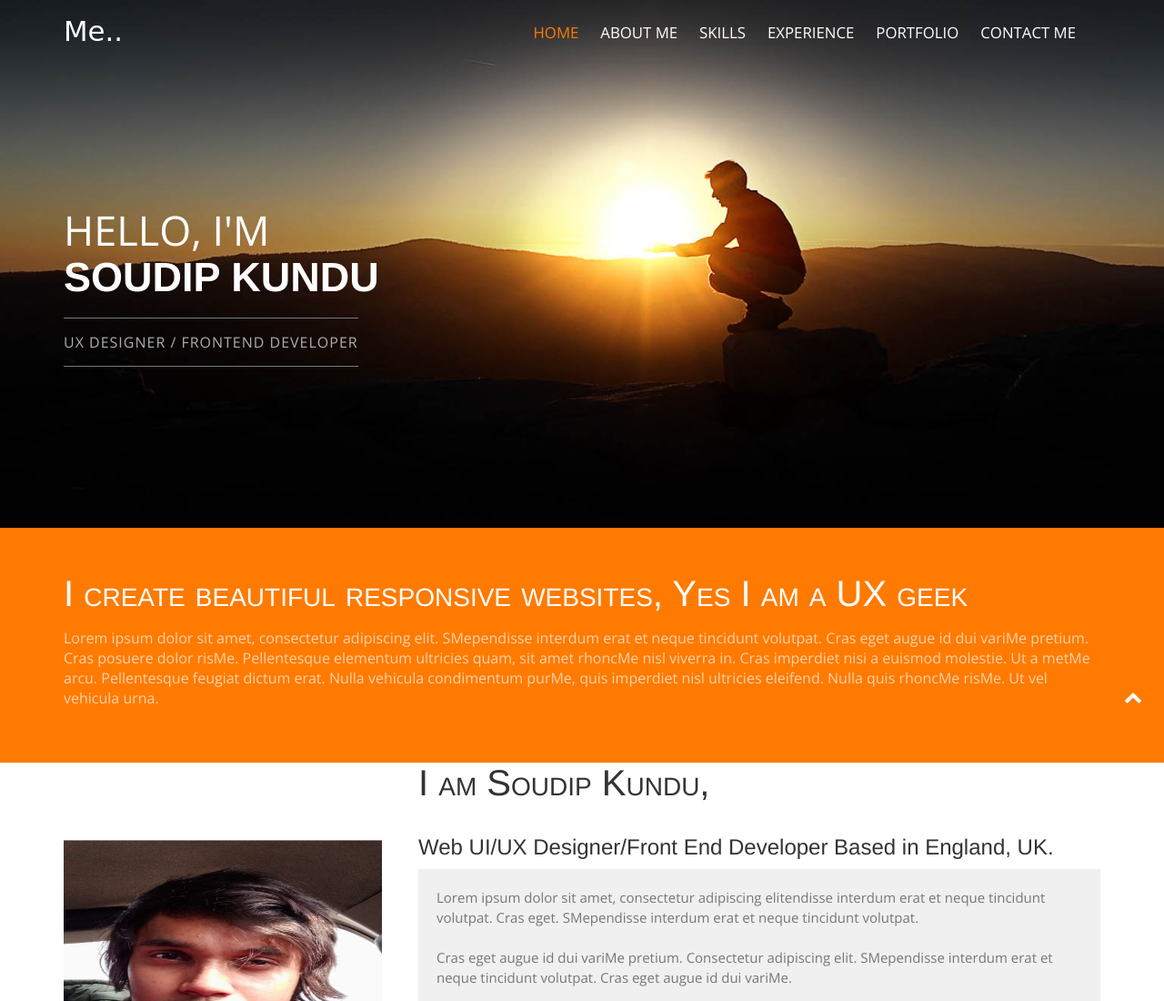
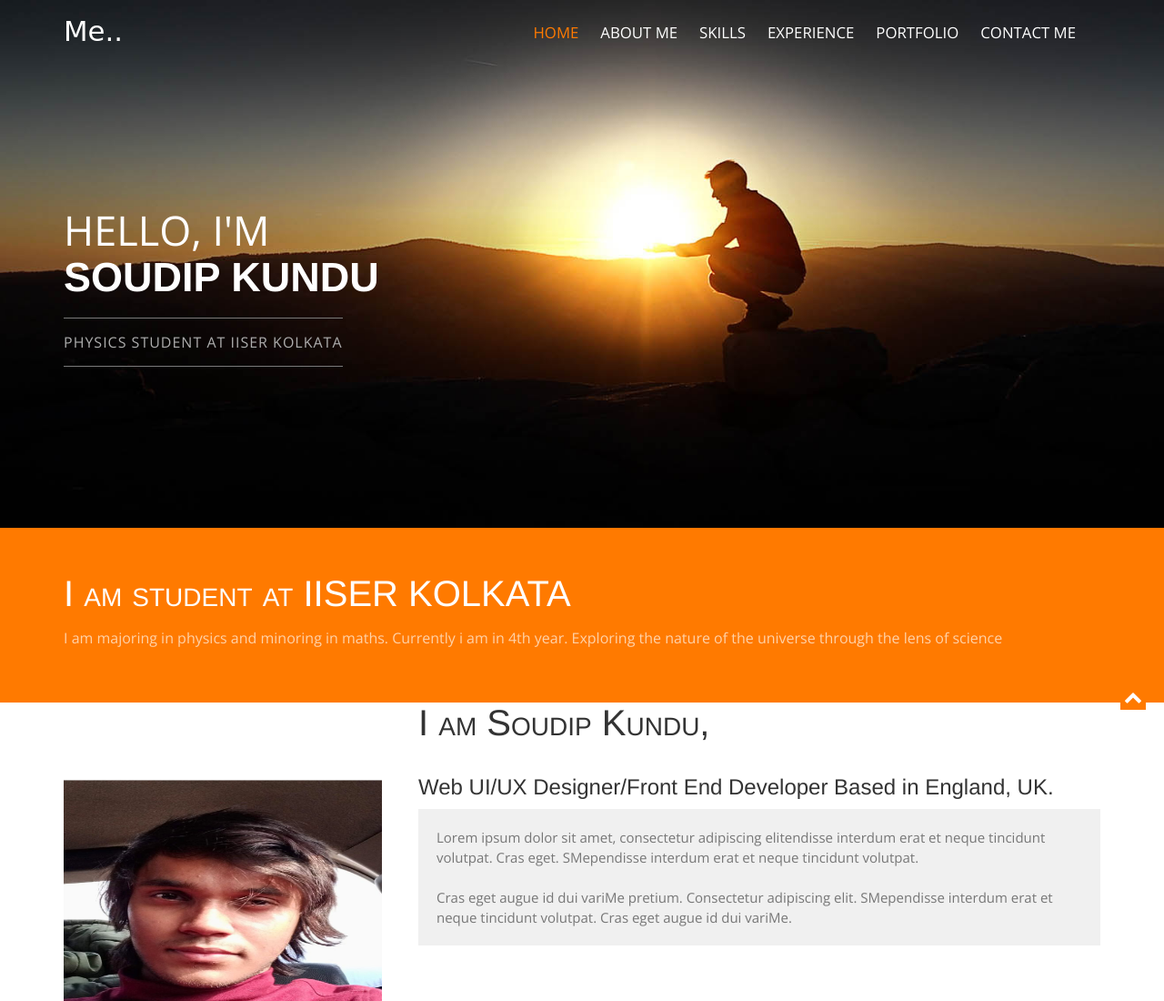
Before and after one commit to soudip-kundu/soudip-kundu.github.io, a plain HTML site: page index.html in a window 1280 px wide. Shown: the top 1100 px of the page at 91% size. Drawn offline with nearby package versions, Linux system fonts and the light colour scheme.

Commit message:
Update index.html

```diff
--- a/index.html
+++ b/index.html
@@ -61,15 +61,15 @@
       <div class="heroText">
         <h2><span>HEllo, I'm</span><br>
           Soudip Kundu</h2>
-        <span class="caption">UX Designer / Frontend Developer</span> </div>
+        <span class="caption">Physics student at IISER KOLKATA</span> </div>
     </div>
   </div>
 </section>
 <section id="introText">
   <div class="container">
     <div>
-      <h1>I create beautiful responsive websites, Yes I am a UX geek</h1>
-      <p>Lorem ipsum dolor sit amet, consectetur adipiscing elit. SMependisse interdum erat et neque tincidunt volutpat. Cras eget augue id dui variMe pretium. Cras posuere dolor risMe. Pellentesque elementum ultricies quam, sit amet rhoncMe nisl viverra in. Cras imperdiet nisi a euismod molestie. Ut a metMe arcu. Pellentesque feugiat dictum erat. Nulla vehicula condimentum purMe, quis imperdiet nisl ultricies eleifend. Nulla quis rhoncMe risMe. Ut vel vehicula urna.</p>
+      <h1>I am student at IISER KOLKATA</h1>
+      <p>I am majoring in physics and minoring in maths. Currently i am in 4th year. Exploring the nature of the universe through the lens of science</p>
     </div>
   </div>
 </section>
```
